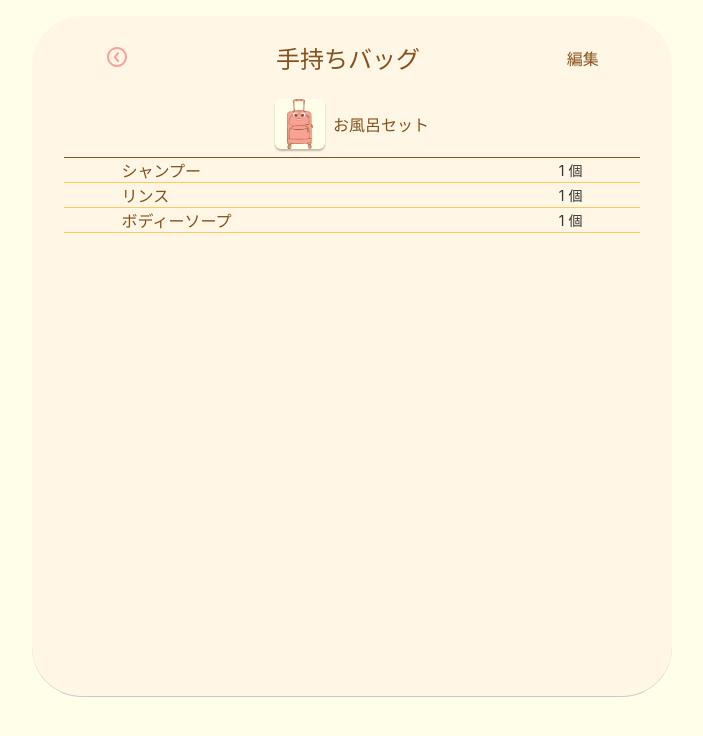
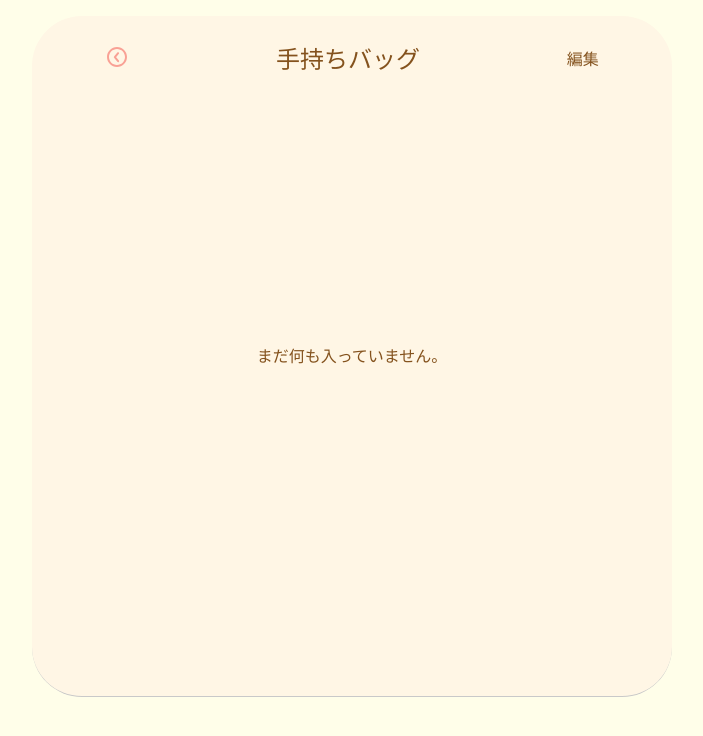
Before and after one commit to koudaihirata/development, a React (Create React App) app: page /bag/1 in a window 1280 px wide. Shown: the top 736 px of the page, without its empty margins (288-991 px from the left). Built offline with nearby package versions, Linux system fonts and the light colour scheme.

Commit message:
update:追加した荷物をReduxに保存することによってデータの移動を簡単にしました

```diff
--- a/package.json
+++ b/package.json
@@ -18,6 +18,7 @@
     "@types/react-dom": "^18.3.1",
     "react": "^18.3.1",
     "react-dom": "^18.3.1",
+    "react-redux": "^9.2.0",
     "react-router-dom": "^7.1.1",
     "react-scripts": "^5.0.1",
     "typescript": "^4.9.5",
@@ -49,6 +50,7 @@
   },
   "devDependencies": {
     "@babel/plugin-proposal-private-property-in-object": "^7.21.11",
+    "@types/react-redux": "^7.1.34",
     "@types/redux": "^3.6.0"
   }
 }
--- a/src/Pages/Bags/page.tsx
+++ b/src/Pages/Bags/page.tsx
@@ -1,13 +1,16 @@
 import { Link, useParams } from "react-router-dom";
 import styles from './styles.module.css';
-
-interface Props {
-    id: string;
-}
+import { useSelector } from "react-redux";
+import { RootState } from "../../store/store";
 
 export default function Bags() {
-    const params = useParams<{id: string}>();
-    const id = params.id;
+    const { id } = useParams<{ id: string }>(); // /bag/:id
+    const bagId = Number(id);
+
+    const bagList = useSelector((state: RootState) => state.icons.bagList);
+
+    // bagId に対応するアイコンだけ抽出
+    const iconsInThisBag = bagList.filter((item) => item.bagId === bagId);
 
     let URL = "";
     if (id === "1") {
@@ -18,48 +21,38 @@ export default function Bags() {
 
     return(
         <>
-            <Bag id={URL} />
-        </>
-    )
-}
-
-function Bag(props: Props) {
-    return(
-        <>
             <div className={styles.bagDetailWrap}>
                 <div className={styles.bagDetailTitle}>
                     <Link to={'/'}>
                         <img src="/img/ReturnArrow.svg" alt="戻る" />
                     </Link>
-                    <p className={styles.Title}>{props.id}</p>
+                    <p className={styles.Title}>{URL}</p>
                     <p className={styles.edit}>編集</p>
                 </div>
-                <div className={styles.bagMain}>
+                {iconsInThisBag.length === 0 ? (
+                    <div className={styles.nullWrap}>
+                        <p className={styles.null}>まだ何も入っていません。</p>
+                    </div>
+                ) : (
+                    iconsInThisBag.map((item) => (
+                        <div className={styles.bagMain} key={item.icon.id}>
                             <div className={styles.bagMainTitle}>
                                 <div className={styles.IconImg}>
-                            <img src="/img/bagkun.png" alt="アイコンイメージ" />
+                                    <img src={item.icon.iconImage} alt={item.icon.iconName} />
                                 </div>
-                        <p>お風呂セット</p>
+                                <p>{item.icon.iconName}</p>
                             </div>
-                    <div className={styles.bagThing}>
+                            {item.icon.things.map((thing) => (
+                                <div className={styles.bagThing} key={thing.id}>
                                     <div>
-                            <p className={styles.ProductName}>シャンプー</p>
-                            <p className={styles.Quantity}>1 個</p>
+                                        <p className={styles.ProductName}>{thing.name}</p>
+                                        <p className={styles.Quantity}>{thing.quantity} 個</p>
                                     </div>
                                 </div>
-                    <div className={styles.bagThing}>
-                        <div>
-                            <p className={styles.ProductName}>リンス</p>
-                            <p className={styles.Quantity}>1 個</p>
+                            ))}
                         </div>
-                    </div>
-                    <div className={styles.bagThing}>
-                        <div>
-                            <p className={styles.ProductName}>ボディーソープ</p>
-                            <p className={styles.Quantity}>1 個</p>
-                        </div>
-                    </div>
-                </div>
+                    ))
+                )}
             </div>
         </>
     )
--- a/src/Pages/Bags/styles.module.css
+++ b/src/Pages/Bags/styles.module.css
@@ -28,7 +28,6 @@
 .bagMain {
     width: 90%;
     margin: 0 auto;
-
 
     .bagMainTitle {
         width: 100%;
@@ -81,3 +80,16 @@
         }
     }
 }
+
+.nullWrap {
+    width: 100%;
+    height: 80%;
+    display: flex;
+    justify-content: center;
+    align-items: center;
+
+    .null {
+        font-size: 1.6rem;
+        margin: 0;
+    }
+}
--- a/src/components/Iconbox/iconbox.tsx
+++ b/src/components/Iconbox/iconbox.tsx
@@ -1,30 +1,46 @@
+// IconBox.tsx
+import React, { useState, useRef, useEffect } from 'react';
 import Btn from '../Btn/Btn';
 import styles from './styles.module.css';
-import { useState, useRef, useEffect } from 'react';
+import { addIcon, moveIconToBag } from '../../store/iconsSlice';
+import { RootState } from '../../store/store';
+import { useDispatch, useSelector } from 'react-redux';
+
+type Thing = {
+id: number;
+name: string;
+quantity: number;
+};
 
 export default function IconBox({
 bagRefs
 }: {
 bagRefs: React.RefObject<HTMLImageElement>[]
 }) {
+const dispatch = useDispatch();
+
+// --- Redux Store からアイコン一覧を取得 ---
+const iconList = useSelector((state: RootState) => state.icons.iconList);
+
+// --- モーダルなどのローカル状態 ---
+const [iconName, setIconName] = useState('');
+const [iconImage, setIconImage] = useState<string>('/img/bagkun.png');
+const [things, setThings] = useState<Thing[]>([]);
+const [modalToggle, setModalToggle] = useState<boolean>(false);
+
+// --- ドラッグ中の状態 ---
 const [isDragging, setIsDragging] = useState(false);
+const [draggingIconId, setDraggingIconId] = useState<number | null>(null);
 const [position, setPosition] = useState<{ x: number; y: number }>({ x: 0, y: 0 });
 const dragItemRef = useRef<HTMLDivElement | null>(null);
-    const [iconCount, setIconCount] = useState(0);
-    const [modalToggle, setModalToggle] = useState<boolean>(false);
-    const [things, setThings] = useState<{id: number; name: string; quantity: number}[]>([]);
-    const [iconName, setIconName] = useState('');
-    const [iconImage, setIconImage] = useState<string>('/img/bagkun.png');
 
-    // モーダルウィンドウを表示非表示
-    const openModal = () => {
-        setModalToggle(true);
-    };
-    const closeModal = () => {
-        setModalToggle(false);
-    };
+//==============================
+// 1) モーダル関連
+//==============================
+const openModal = () => setModalToggle(true);
+const closeModal = () => setModalToggle(false);
 
-    // アイコンの画像を変更する時に発火する関数
+// 画像を変更する時
 const handleImageChange = (e: React.ChangeEvent<HTMLInputElement>) => {
     const file = e.target.files?.[0];
     if (file) {
@@ -32,33 +48,28 @@ export default function IconBox({
     setIconImage(imageUrl);
     }
 };
-    // 新しいアイテムを追加する関数
+
+// 持ち物（things）を追加
 const addThing = () => {
-        setThings((prev) => [
-        ...prev,
-        { id: Date.now(), name: '', quantity: 1 }
-        ]);
+    setThings((prev) => [...prev, { id: Date.now(), name: '', quantity: 1 }]);
 };
-    // アイテムの名前を変更するたびに発火する関数
+// 持ち物の名前を変更
 const handleNameChange = (id: number, newName: string) => {
     setThings((prev) =>
     prev.map((thing) =>
-            thing.id === id
-            ? { ...thing, name: newName }
-            : thing
+        thing.id === id ? { ...thing, name: newName } : thing
     )
     );
 };
-    // 個数を増減させる関数
+// 個数 +1
 const increaseQuantity = (id: number) => {
     setThings((prev) =>
     prev.map((item) =>
-            item.id === id
-            ? { ...item, quantity: item.quantity + 1 }
-            : item
+        item.id === id ? { ...item, quantity: item.quantity + 1 } : item
     )
     );
 };
+// 個数 -1
 const decreaseQuantity = (id: number) => {
     setThings((prev) =>
     prev.map((item) =>
@@ -69,62 +80,48 @@ export default function IconBox({
     );
 };
 
-    const handleMouseDown = (event: MouseEvent, element: HTMLDivElement) => {
+//==============================
+// 2) アイコンを Redux に追加
+//==============================
+const addIconHandler = () => {
+    if (iconName === '') {
+    alert('アイコン名を入力してください');
+    return;
+    }
+    // 新しいアイコンデータ
+    const newIconData = {
+    id: Date.now(),
+    iconName,
+    iconImage,
+    things,
+    };
+
+    // Redux に保存
+    dispatch(addIcon(newIconData));
+
+    // モーダル閉じ & 入力リセット
+    setModalToggle(false);
+    setIconName('');
+    setIconImage('/img/bagkun.png');
+    setThings([]);
+};
+
+//==============================
+// 3) ドラッグ開始 (mousedown)
+//==============================
+const handleMouseDown = (event: MouseEvent, element: HTMLDivElement, iconId: number) => {
     setIsDragging(true);
+    setDraggingIconId(iconId);
     setPosition({ x: event.clientX, y: event.clientY });
     dragItemRef.current = element;
 };
 
-    // アイコンを増やす関数
-    const addIcon = () => {
-        const iconBox = document.getElementById('IconBox');
-        if (iconBox) {
-            // 新しい div 要素を作成
-            const newIcon = document.createElement('div');
-            newIcon.className = styles.icon;
-            // アイコン名が空の場合のエラーチェック
-            if (iconName !== '') {
-                // img 要素を作成
-                const img = document.createElement('img');
-                img.src = iconImage; // iconImage ステートに保存されている URL を設定
-                img.alt = iconName;
-                img.style.width = '100%';
-                img.style.height = '80%';
-                img.style.objectFit = 'contain';
-                img.draggable = false;
-                // img 要素を newIcon に追加
-                newIcon.appendChild(img);
+//==============================
+// 4) ドラッグ移動 & マウスアップ処理
+//==============================
+useEffect(() => {
+    if (!isDragging) return;
 
-                // アイコン名を div にテキストとして追加
-                const text = document.createElement('p');
-                text.textContent = iconName;
-                newIcon.appendChild(text);
-
-                // mousedown イベントを設定
-                newIcon.onmousedown = (event) => handleMouseDown(event as MouseEvent, newIcon);
-
-                // iconBox に newIcon を追加
-                iconBox.appendChild(newIcon);
-
-                // アイコン数を更新
-                setIconCount((prev) => prev + 1);
-
-                // モーダルを閉じる
-                setModalToggle(false);
-
-                // 入力欄をリセット
-                setIconName('');
-                 // デフォルト画像に戻す
-                setIconImage('/img/bagkun.png');
-            } else {
-                alert('アイコン名を入力してください');
-                return;
-            }
-        }
-    };
-
-    useEffect(() => {
-        if (isDragging) {
     const handleMouseMoveWindow = (event: MouseEvent) => {
     if (isDragging && dragItemRef.current) {
         const dx = event.clientX - position.x;
@@ -132,6 +129,8 @@ export default function IconBox({
         dragItemRef.current.style.transform = `translate(${dx}px, ${dy}px)`;
         dragItemRef.current.style.zIndex = '100';
     }
+
+    // バッグとの重なりを見て拡大表示
     bagRefs.forEach((bagRef) => {
         const bag = bagRef.current;
         if (!bag || !dragItemRef.current) return;
@@ -145,10 +144,14 @@ export default function IconBox({
         bag.style.transform = isOverlap ? 'scale(1.1)' : 'scale(.8)';
     });
     };
+
     const handleMouseUpWindow = () => {
     if (isDragging && dragItemRef.current) {
         let isOverBag = false;
-                    bagRefs.forEach((bagRef) => {
+        let bagIndex = -1; // bag/1, bag/2 などに対応させるための番号
+
+        // バッグ上にドロップされたか判定
+        bagRefs.forEach((bagRef, index) => {
         const bag = bagRef.current;
         if (!bag || !dragItemRef.current) return;
         const bagRect = bag.getBoundingClientRect();
@@ -158,43 +161,105 @@ export default function IconBox({
             iconRect.right > bagRect.left &&
             iconRect.top < bagRect.bottom &&
             iconRect.bottom > bagRect.top;
-                        if (isOverlap) isOverBag = true;
+
+        if (isOverlap) {
+            isOverBag = true;
+            bagIndex = index + 1;
+        }
         });
-                    if (isOverBag && dragItemRef.current) {
+
+        // バッグ上なら Redux 上でも「moveIconToBag」させる
+        if (isOverBag && draggingIconId != null) {
+        // ポイント
+        dispatch(moveIconToBag({ iconId: draggingIconId, bagId: bagIndex }));
+        // DOM 要素としても削除
         dragItemRef.current.remove();
-                        setIconCount((prev) => prev - 1);
         }
+
+        // バッグのスケールを元に戻す
         bagRefs.forEach((bagRef) => {
         if (bagRef.current) {
             bagRef.current.style.transform = 'scale(.8)';
         }
         });
+
         dragItemRef.current.style.transform = '';
         setIsDragging(false);
+        setDraggingIconId(null);
     }
     };
+
     window.addEventListener('mousemove', handleMouseMoveWindow);
     window.addEventListener('mouseup', handleMouseUpWindow);
     return () => {
     window.removeEventListener('mousemove', handleMouseMoveWindow);
     window.removeEventListener('mouseup', handleMouseUpWindow);
     };
-        }
-    }, [isDragging, position, bagRefs]);
+}, [isDragging, position, bagRefs, draggingIconId, dispatch]);
 
+//==============================
+// 5) iconList (Redux) → DOM生成
+//==============================
+useEffect(() => {
+    const iconBox = document.getElementById('IconBox');
+    if (!iconBox) return;
+
+    // アイコン表示領域を一度クリア
+    iconBox.innerHTML = '';
+
+    // Redux にある全アイコンを DOM で表示
+    iconList.forEach((icon) => {
+    // 新しい div 要素
+    const newIcon = document.createElement('div');
+    newIcon.className = styles.icon;
+    newIcon.style.position = 'relative';
+
+    // アイコン画像
+    const img = document.createElement('img');
+    img.src = icon.iconImage;
+    img.alt = icon.iconName;
+    img.style.width = '100%';
+    img.style.height = '80%';
+    img.style.objectFit = 'contain';
+    img.draggable = false;
+    newIcon.appendChild(img);
+
+    // アイコン名
+    const text = document.createElement('p');
+    text.textContent = icon.iconName;
+    newIcon.appendChild(text);
+
+    // mousedown イベントを設定し、どの iconId を動かしているかを記録
+    newIcon.onmousedown = (event) =>
+        handleMouseDown(event as MouseEvent, newIcon, icon.id);
+
+    // iconBox に追加
+    iconBox.appendChild(newIcon);
+    });
+}, [iconList]);
+
+//==============================
+// 6) レンダリング
+//==============================
     return (
         <>
             <div className={styles.boxWrap}>
                 <p className={styles.prepare}>準備中</p>
-                <div className={styles.iconBox} id='IconBox'></div>
+
+                {/* アイコンが描画されるボックス（DOM手動追加） */}
+                <div className={styles.iconBox} id="IconBox"></div>
+
                 <div className={styles.rect}>
                 <div className={styles.NullPlus}></div>
-                    <p className={styles.rest}>残り {iconCount} 個</p>
+                {/* Redux の iconList.length を表示 */}
+                <p className={styles.rest}>残り {iconList.length} 個</p>
                 <button className={styles.plus} onClick={openModal}>
                     <img src={"/img/plus.svg"} alt="プラス" />
                 </button>
                 </div>
             </div>
+
+            {/* モーダル部分 */}
             {modalToggle && (
                 <div className={styles.modalOverlay}>
                 <section className={styles.modal}>
@@ -202,6 +267,8 @@ export default function IconBox({
                     <button className={styles.modalFalse} onClick={closeModal}>
                     <img src={"/img/plus.svg"} alt="キャンセル" />
                     </button>
+
+                    {/* ジャンル入力や持ち物登録 */}
                     <div className={styles.modalElement}>
                     <div className={styles.modalGenreWrap}>
                         <div className={styles.modalImgWrap}>
@@ -210,7 +277,7 @@ export default function IconBox({
                             <img src={"/img/plus.svg"} alt="プラス" />
                             <input
                             type="file"
-                                            id='IconImg'
+                            id="IconImg"
                             accept="image/*"
                             onChange={handleImageChange}
                             />
@@ -218,30 +285,52 @@ export default function IconBox({
                         </div>
                         <div className={styles.modalGenreText}>
                         <p>ジャンル名</p>
-                                    <input type="text" placeholder='入力してください' value={iconName} onChange={(e) => setIconName(e.target.value)} />
+                        <input
+                            type="text"
+                            placeholder="入力してください"
+                            value={iconName}
+                            onChange={(e) => setIconName(e.target.value)}
+                        />
                         </div>
                     </div>
+
                     <div className={styles.modalRegistrationWrap}>
                         <div className={styles.modalRegistrationTitle}>
                         <div className={styles.NullPlus}></div>
                         <p>持ち物登録</p>
-                                    <button className={styles.modalRegistrationBtn} onClick={addThing}>
+                        <button
+                            className={styles.modalRegistrationBtn}
+                            onClick={addThing}
+                        >
                             <img src={"/img/plus.svg"} alt="プラス" />
                         </button>
                         </div>
                         <div className={styles.modalRegistrationMain}>
                         {things.map((thing) => (
                             <div key={thing.id} className={styles.modalRegistrationThing}>
-                                        <input type="text" value={thing.name} placeholder='持ち物を入力して下さい' onChange={(e) => handleNameChange(thing.id, e.target.value)} />
+                            <input
+                                type="text"
+                                placeholder="持ち物を入力して下さい"
+                                value={thing.name}
+                                onChange={(e) =>
+                                handleNameChange(thing.id, e.target.value)
+                                }
+                            />
                             <div className={styles.QuantityBox}>
                                 <div className={styles.QuantityWrap}>
-                                                <button className={styles.plus} onClick={() => increaseQuantity(thing.id)}>
+                                <button
+                                    className={styles.plus}
+                                    onClick={() => increaseQuantity(thing.id)}
+                                >
                                     <img src={"/img/plus.svg"} alt="プラス" />
                                 </button>
                                 <div className={styles.square}>
                                     <p>{thing.quantity}</p>
                                 </div>
-                                                <button className={styles.minus} onClick={() => decreaseQuantity(thing.id)}>
+                                <button
+                                    className={styles.minus}
+                                    onClick={() => decreaseQuantity(thing.id)}
+                                >
                                     <img src={"/img/minus.svg"} alt="マイナス" />
                                 </button>
                                 </div>
@@ -252,15 +341,20 @@ export default function IconBox({
                         </div>
                     </div>
                     </div>
+
+                    {/* アイコンを登録するボタン */}
                     <div className={styles.IconBtnWrap}>
-                            <div onClick={addIcon}>
-                                <Btn label='登録' />
+                    <div onClick={addIconHandler}>
+                        <Btn label="登録" />
                     </div>
                     </div>
+
                     <div className={styles.line}></div>
+
+                    {/* テンプレートを追加ボタン（実装はお好みで） */}
                     <div className={styles.IconBtnWrap}>
-                            <div onClick={addIcon}>
-                                <Btn label='テンプレートを追加' />
+                    <div onClick={addIconHandler}>
+                        <Btn label="テンプレートを追加" />
                     </div>
                     </div>
                 </section>
--- a/src/index.tsx
+++ b/src/index.tsx
@@ -5,6 +5,8 @@ import reportWebVitals from './reportWebVitals';
 import PackingPage from './Pages/PackingPage/page';
 import { createBrowserRouter, createRoutesFromElements, Route, RouterProvider } from 'react-router-dom';
 import Bags from './Pages/Bags/page';
+import { Provider } from 'react-redux';
+import { store } from './store/store';
 
 const router = createBrowserRouter (
   createRoutesFromElements(
@@ -20,11 +22,13 @@ const root = ReactDOM.createRoot(
 );
 root.render(
   <React.StrictMode>
-    <main>
-      <section>
-        <RouterProvider router={router} />
-      </section>
-    </main>
+    <Provider store={store}>
+      <main>
+        <section>
+          <RouterProvider router={router} />
+        </section>
+      </main>
+    </Provider>
   </React.StrictMode>
 );
 
--- a/src/store/iconsSlice.ts
+++ b/src/store/iconsSlice.ts
@@ -1,5 +1,3 @@
-// src/store/iconsSlice.ts
-
 import { createSlice, PayloadAction } from '@reduxjs/toolkit';
 
 // アイコン1つ分のデータ
--- /dev/null
+++ b/src/store/store.ts
@@ -0,0 +1,12 @@
+import { configureStore } from '@reduxjs/toolkit';
+import iconsReducer from './iconsSlice';
+
+export const store = configureStore({
+    reducer: {
+        icons: iconsReducer,
+    },
+});
+
+// store の型を定義
+export type RootState = ReturnType<typeof store.getState>;
+export type AppDispatch = typeof store.dispatch;
--- a/tsconfig.json
+++ b/tsconfig.json
@@ -7,7 +7,7 @@
       "esnext"
     ],
     "allowJs": true,
-    "skipLibCheck": true,
+    "skipLibCheck": false,
     "esModuleInterop": true,
     "allowSyntheticDefaultImports": true,
     "strict": true,
```
Also changed, not shown: 1 other file (tests, documents, lock files or other folders). Lines whose indentation alone changed are shown as unchanged.
